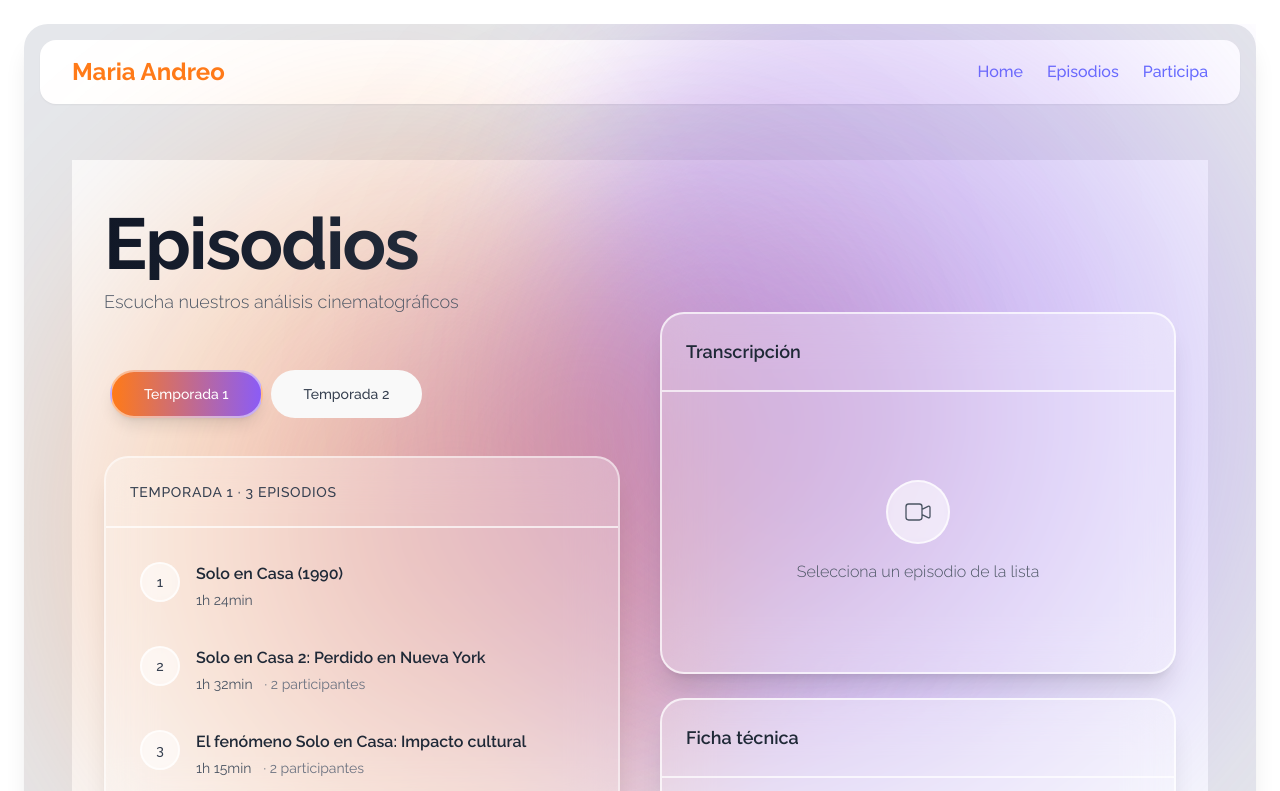
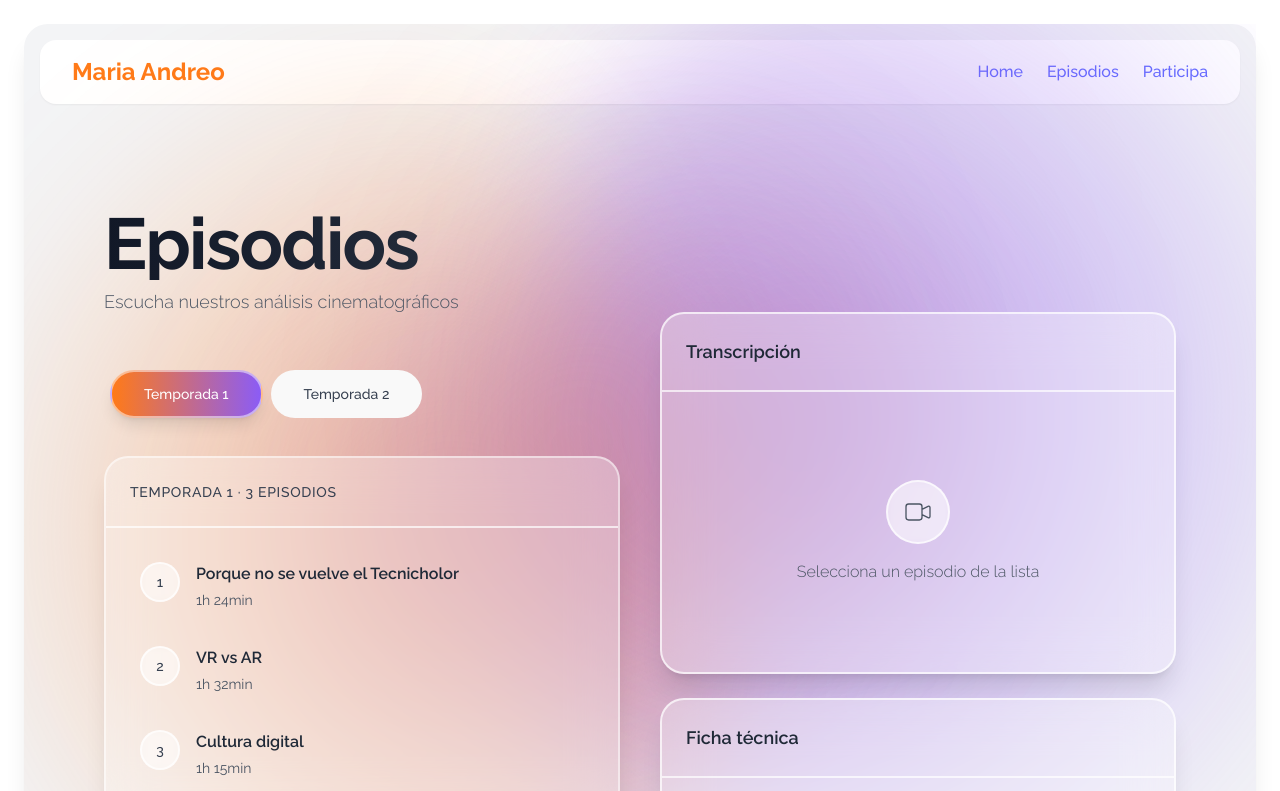
Before and after one commit to mariamarM/Podcast_Andreo, a React (Vite) app: page /episodios in a window 1280 px wide. Shown: the top 791 px of the page. Built offline with nearby package versions, Linux system fonts and the light colour scheme.

Commit message:
episodios editados pero no funcionan

```diff
--- a/src/App.jsx
+++ b/src/App.jsx
@@ -7,7 +7,7 @@ import Contacto from "./pages/Form";
 function AppWrapper() {
   const location = useLocation();
 
-  const containerBg = location.pathname === "/contacto" ? "bg-purple-100" : "bg-gray-200";
+  const containerBg = location.pathname === "/contacto" ? "bg-purple-100" : "bg-gray-100";
 
   return (
     <div className="h-[clamp(954px,80vh,900px)] w-full flex justify-center p-6">
--- a/src/pages/Episodio.jsx
+++ b/src/pages/Episodio.jsx
@@ -1,118 +1,99 @@
-import { useState, useRef } from 'react';
-import { motion, AnimatePresence } from 'framer-motion';
-import PodcastTranscriber from '../components/PodcastTranscriber';
+import { useState, useRef } from "react";
+import { motion, AnimatePresence } from "framer-motion";
+import PodcastTranscriber from "../components/PodcastTranscriber";
 
 const temporadas = {
   temp1: {
-    nombre: 'Temporada 1',
+    nombre: "Temporada 1",
     episodios: [
       {
         id: 1,
-        titulo: 'Solo en Casa (1990)',
-        duracion: '1h 24min',
-        audio: '/multimedia/audio/P1-SoloEnCasa.mp3',
-        pelicula: {
-          año: 1990,
-          datosCuriosos: [
-            'Joe Pesci aceptó el papel para que sus hijos pequeños pudieran verlo en una película',
-            'La casa utilizada en la película existe realmente en Illinois',
-            'La secuencia de trampas costó más que el presupuesto de muchas películas independientes'
-          ]
-        }
+        titulo: "Porque no se vuelve el Tecnicholor",
+        duracion: "1h 24min",
+        audio: "/multimedia/audio/P1-SoloEnCasa.mp3",
+        datosCuriosos:
+          "El Technicolor era un proceso de filmación en color que se utilizó ampliamente en Hollywood desde los años 30 hasta los 50. Sin embargo, el proceso era extremadamente costoso y complicado, lo que llevó a su declive a medida que surgieron tecnologías más baratas y fáciles de usar. Además, el estilo visual del Technicolor, con sus colores saturados y vibrantes, no encajaba con las tendencias cinematográficas posteriores, lo que contribuyó a que no se volviera a utilizar en la actualidad.",
       },
       {
         id: 2,
-        titulo: 'Solo en Casa 2: Perdido en Nueva York',
-        duracion: '1h 32min',
-        audio: '/multimedia/audio/P2-SoloEnCasa2.mp3',
-        invitados: ['Champi', 'Pablo López'],
-        pelicula: {
-          titulo: 'Solo en Casa 2: Perdido en Nueva York',
-          año: 1992,
-          director: 'Chris Columbus',
-          protagonistas: ['Macaulay Culkin', 'Joe Pesci', 'Daniel Stern'],
-          datosCuriosos: [
-            'El Plaza Hotel de Nueva York permitió grabar con la condición de que Macaulay Culkin se quedara allí durante el rodaje',
-            'Las palomas fueron entrenadas durante meses'
-          ]
-        }
+        titulo: "VR vs AR",
+        duracion: "1h 32min",
+        audio: "/multimedia/audio/P2-SoloEnCasa2.mp3",
+        datosCuriosos:
+          "La realidad virtual (VR) y la realidad aumentada (AR) son dos tecnologías relacionadas pero distintas. La VR sumerge completamente al usuario en un entorno digital generado por computadora, mientras que la AR superpone elementos digitales en el mundo real a través de dispositivos como smartphones o gafas inteligentes. Aunque ambas tecnologías tienen aplicaciones en entretenimiento, educación y otras áreas, la VR tiende a ser más inmersiva, mientras que la AR es más accesible y se integra mejor con el entorno físico del usuario.",
       },
       {
         id: 3,
-        titulo: 'El fenómeno Solo en Casa: Impacto cultural',
-        duracion: '1h 15min',
-        audio: '/multimedia/audio/P3-FenomenoSoloEnCasa.mp3',
-        invitados: ['Domingo Dark Vinyl', 'Pablo López'],
-        pelicula: {
-          titulo: 'Especial: Legado de Solo en Casa',
-          datosCuriosos: [
-            'Es la película navideña más taquillera de la historia',
-            'John Hughes escribió el guion en solo 9 días',
-            'La frase "¡Tenéis los cabezales limpios?" se volvió un meme antes de internet'
-          ]
-        }
-      }
-    ]
+        titulo: "Cultura digital",
+        duracion: "1h 15min",
+        audio: "/multimedia/audio/P3-FenomenoSoloEnCasa.mp3",
+        datosCuriosos:
+          "La cultura digital se refiere a las formas en que las tecnologías de la información y la comunicación influyen en la vida social, cultural y económica. Esta cultura ha transformado la manera en que las personas se comunican, acceden a la información y participan en la sociedad.",
+      },
+    ],
   },
   temp2: {
-    nombre: 'Temporada 2',
+    nombre: "Temporada 2",
     episodios: [
       {
         id: 4,
-        titulo: 'Mi Pobre Angelito (1990) - Análisis',
-        duracion: '1h 20min',
-        audio: '/multimedia/audio/ep2.mp3',
-        invitados: ['Champi', 'Invitado Especial'],
+        titulo: "Mi Pobre Angelito (1990) - Análisis",
+        duracion: "1h 20min",
+        audio: "/multimedia/audio/ep2.mp3",
+        invitados: ["Champi", "Invitado Especial"],
         pelicula: {
-          titulo: 'Mi Pobre Angelito',
+          titulo: "Mi Pobre Angelito",
           año: 1990,
-          director: 'Chris Columbus'
-        }
-      }
-    ]
-  }
+          director: "Chris Columbus",
+        },
+      },
+    ],
+  },
 };
 
-// COMPONENTE DE BLOBS CON MOVIMIENTO MEJORADO
 const LavaLampBlobs = () => (
   <div className="fixed inset-0 overflow-hidden pointer-events-none">
     <div
       className="absolute -top-20 -right-20 w-[600px] h-[800px] md:w-[800px] md:h-[1000px] opacity-4"
       style={{
-        background: 'radial-gradient(circle at 30% 50%, rgba(139, 92, 246, 0.6) 0%, transparent 70%)',
-        filter: 'blur(60px)',
-        borderRadius: '60% 40% 70% 30% / 40% 60% 30% 70%',
-        animation: 'floatLeftRight 12s ease-in-out infinite'
+        background:
+          "radial-gradient(circle at 30% 50%, rgba(139, 92, 246, 0.6) 0%, transparent 70%)",
+        filter: "blur(60px)",
+        borderRadius: "60% 40% 70% 30% / 40% 60% 30% 70%",
+        animation: "floatLeftRight 12s ease-in-out infinite",
       }}
     />
 
     <div
       className="absolute -bottom-20 -left-20 w-[500px] h-[700px] md:w-[700px] md:h-[900px] opacity-3"
       style={{
-        background: 'radial-gradient(circle at 70% 50%, rgba(249, 115, 22, 0.5) 0%, transparent 70%)',
-        filter: 'blur(60px)',
-        borderRadius: '70% 30% 50% 50% / 30% 60% 40% 70%',
-        animation: 'floatRightLeft 15s ease-in-out infinite'
+        background:
+          "radial-gradient(circle at 70% 50%, rgba(249, 115, 22, 0.5) 0%, transparent 70%)",
+        filter: "blur(60px)",
+        borderRadius: "70% 30% 50% 50% / 30% 60% 40% 70%",
+        animation: "floatRightLeft 15s ease-in-out infinite",
       }}
     />
 
     <div
       className="absolute top-1/3 left-1/4 w-[400px] h-[600px] opacity-3"
       style={{
-        background: 'radial-gradient(circle at 50% 30%, rgba(139, 92, 246, 0.4) 0%, transparent 70%)',
-        filter: 'blur(70px)',
-        borderRadius: '80% 20% 60% 40% / 50% 50% 50% 50%',
-        animation: 'floatDiagonal 18s ease-in-out infinite'
+        background:
+          "radial-gradient(circle at 50% 30%, rgba(139, 92, 246, 0.4) 0%, transparent 70%)",
+        filter: "blur(70px)",
+        borderRadius: "80% 20% 60% 40% / 50% 50% 50% 50%",
+        animation: "floatDiagonal 18s ease-in-out infinite",
       }}
     />
 
     <div
       className="absolute bottom-1/3 right-1/4 w-[300px] h-[500px] opacity-4"
       style={{
-        background: 'radial-gradient(circle at 40% 60%, rgba(249, 115, 22, 0.3) 0%, transparent 70%)',
-        filter: 'blur(80px)',
-        borderRadius: '40% 60% 30% 70% / 60% 30% 70% 40%',
-        animation: 'floatBigCircle 20s ease-in-out infinite'
+        background:
+          "radial-gradient(circle at 40% 60%, rgba(249, 115, 22, 0.3) 0%, transparent 70%)",
+        filter: "blur(80px)",
+        borderRadius: "40% 60% 30% 70% / 60% 30% 70% 40%",
+        animation: "floatBigCircle 20s ease-in-out infinite",
       }}
     />
   </div>
@@ -120,7 +101,7 @@ const LavaLampBlobs = () => (
 
 function Episodios() {
   const [selectedEp, setSelectedEp] = useState(null);
-  const [temporadaActiva, setTemporadaActiva] = useState('temp1');
+  const [temporadaActiva, setTemporadaActiva] = useState("temp1");
   const [showTranscriber, setShowTranscriber] = useState(false);
 
   const transcriberRef = useRef();
@@ -142,7 +123,7 @@ function Episodios() {
   const episodiosActuales = temporadas[temporadaActiva].episodios;
 
   return (
-    <div className="relative min-h-screen bg-[#f8fafc] overflow-hidden">
+    <div className="relative min-h-screen  overflow-hidden">
       <LavaLampBlobs />
 
       <div className="relative z-10 max-w-7xl mx-auto px-4 sm:px-6 lg:px-8 py-12">
@@ -160,7 +141,6 @@ function Episodios() {
         </motion.div>
 
         <div className="grid grid-cols-1 lg:grid-cols-2 gap-10">
-
           <motion.div
             initial={{ opacity: 0, x: -20 }}
             animate={{ opacity: 1, x: 0 }}
@@ -169,21 +149,21 @@ function Episodios() {
           >
             <div className="flex gap-2 p-1.5 ">
               <button
-                onClick={() => setTemporadaActiva('temp1')}
+                onClick={() => setTemporadaActiva("temp1")}
                 className={`px-8 py-3 rounded-full text-sm font-medium transition-all duration-300 ${
-                  temporadaActiva === 'temp1'
-                    ? 'bg-gradient-to-r from-naranja to-lila text-white shadow-lg border-2 border-white/50'
-                    : 'text-gray-500 hover:text-gray-400 hover:bg-white/80'
+                  temporadaActiva === "temp1"
+                    ? "bg-gradient-to-r from-naranja to-lila text-white shadow-lg border-2 border-white/50"
+                    : "text-gray-500 hover:text-gray-400 hover:bg-white/80"
                 }`}
               >
                 Temporada 1
               </button>
               <button
-                onClick={() => setTemporadaActiva('temp2')}
+                onClick={() => setTemporadaActiva("temp2")}
                 className={`px-8 py-3 rounded-full text-sm font-medium transition-all duration-300 ${
-                  temporadaActiva === 'temp2'
-                    ? 'bg-gradient-to-r from-naranja to-lila text-white shadow-lg border-2 border-white/80'
-                    : 'text-gray-700 hover:text-gray-900 hover:bg-white/40'
+                  temporadaActiva === "temp2"
+                    ? "bg-gradient-to-r from-naranja to-lila text-white shadow-lg border-2 border-white/80"
+                    : "text-gray-700 hover:text-gray-900 hover:bg-white/40"
                 }`}
               >
                 Temporada 2
@@ -193,7 +173,8 @@ function Episodios() {
             <div className="bg-white/30 backdrop-blur-xl rounded-3xl border-2 border-white/50 shadow-xl overflow-hidden">
               <div className="p-6 border-b-2 border-white/70">
                 <h2 className="text-sm font-medium text-gray-700 uppercase tracking-wider">
-                  {temporadas[temporadaActiva].nombre} · {episodiosActuales.length} episodios
+                  {temporadas[temporadaActiva].nombre} ·{" "}
+                  {episodiosActuales.length} episodios
                 </h2>
               </div>
 
@@ -209,29 +190,35 @@ function Episodios() {
                       onClick={() => handleSelectEpisodio(ep)}
                       className={`group relative p-4 rounded-2xl cursor-pointer transition-all duration-200 border-2 ${
                         selectedEp?.id === ep.id
-                          ? 'bg-white/40 backdrop-blur-md border-white/90 shadow-xl'
-                          : 'border-transparent hover:bg-white/30 hover:border-white/70'
+                          ? "bg-white/40 backdrop-blur-md border-white/90 shadow-xl"
+                          : "border-transparent hover:bg-white/30 hover:border-white/70"
                       }`}
                     >
                       <div className="flex items-start gap-4">
-                        <div className={`w-10 h-10 rounded-full flex items-center justify-center text-sm font-medium backdrop-blur-sm border-2 transition-all duration-200 ${
-                          selectedEp?.id === ep.id
-                            ? 'bg-gradient-to-r from-naranja to-lila text-white border-white/90 shadow-lg'
-                            : 'bg-white/40 text-gray-700 border-white/70 group-hover:bg-white/60'
-                        }`}>
+                        <div
+                          className={`w-10 h-10 rounded-full flex items-center justify-center text-sm font-medium backdrop-blur-sm border-2 transition-all duration-200 ${
+                            selectedEp?.id === ep.id
+                              ? "bg-gradient-to-r from-naranja to-lila text-white border-white/90 shadow-lg"
+                              : "bg-white/40 text-gray-700 border-white/70 group-hover:bg-white/60"
+                          }`}
+                        >
                           {index + 1}
                         </div>
 
                         <div className="flex-1">
-                          <h3 className={`font-semibold transition-colors duration-200 ${
-                            selectedEp?.id === ep.id
-                              ? 'text-transparent bg-clip-text bg-gradient-to-r from-naranja to-lila'
-                              : 'text-gray-800'
-                          }`}>
+                          <h3
+                            className={`font-semibold transition-colors duration-200 ${
+                              selectedEp?.id === ep.id
+                                ? "text-transparent bg-clip-text bg-gradient-to-r from-naranja to-lila"
+                                : "text-gray-800"
+                            }`}
+                          >
                             {ep.titulo}
                           </h3>
                           <div className="flex items-center gap-3 mt-1">
-                            <span className="text-sm text-gray-600">{ep.duracion}</span>
+                            <span className="text-sm text-gray-600">
+                              {ep.duracion}
+                            </span>
                             {ep.invitados && (
                               <span className="text-sm text-gray-500">
                                 · {ep.invitados.length} participantes
@@ -256,7 +243,6 @@ function Episodios() {
             </div>
           </motion.div>
 
-          {/* COLUMNA DERECHA - TRANSCRIPCIÓN Y FICHA TÉCNICA */}
           <motion.div
             initial={{ opacity: 0, x: 20 }}
             animate={{ opacity: 1, x: 0 }}
@@ -275,11 +261,11 @@ function Episodios() {
                       onClick={handleActivarTranscripcion}
                       className={`px-5 py-2 rounded-full text-sm font-medium transition-all duration-300 backdrop-blur-sm border-2 ${
                         showTranscriber
-                          ? 'bg-gradient-to-r from-naranja to-lila text-white border-white/90 shadow-lg'
-                          : 'bg-white/40 text-gray-700 border-white/70 hover:bg-white/60'
+                          ? "bg-gradient-to-r from-naranja to-lila text-white border-white/90 shadow-lg"
+                          : "bg-white/40 text-gray-700 border-white/70 hover:bg-white/60"
                       }`}
                     >
-                      {showTranscriber ? 'Ocultar' : 'Activar'}
+                      {showTranscriber ? "Ocultar" : "Activar"}
                     </button>
                   )}
                 </div>
@@ -300,8 +286,16 @@ function Episodios() {
                   ) : (
                     <div className="py-16 text-center">
                       <div className="w-16 h-16 mx-auto mb-4 rounded-full bg-white/40 backdrop-blur-sm border-2 border-white/70 flex items-center justify-center">
-                        <svg className="w-8 h-8 text-gray-600" fill="none" viewBox="0 0 24 24" stroke="currentColor">
-                          <path strokeLinecap="round" d="M19 11a7 7 0 01-7 7m0 0a7 7 0 01-7-7m7 7v4m0 0H8m4 0h4m-4-8a3 3 0 01-3-3V5a3 3 0 116 0v6a3 3 0 01-3 3z" />
+                        <svg
+                          className="w-8 h-8 text-gray-600"
+                          fill="none"
+                          viewBox="0 0 24 24"
+                          stroke="currentColor"
+                        >
+                          <path
+                            strokeLinecap="round"
+                            d="M19 11a7 7 0 01-7 7m0 0a7 7 0 01-7-7m7 7v4m0 0H8m4 0h4m-4-8a3 3 0 01-3-3V5a3 3 0 116 0v6a3 3 0 01-3 3z"
+                          />
                         </svg>
                       </div>
                       <p className="text-gray-600 font-light">
@@ -312,8 +306,16 @@ function Episodios() {
                 ) : (
                   <div className="py-16 text-center">
                     <div className="w-16 h-16 mx-auto mb-4 rounded-full bg-white/40 backdrop-blur-sm border-2 border-white/70 flex items-center justify-center">
-                      <svg className="w-8 h-8 text-gray-600" fill="none" viewBox="0 0 24 24" stroke="currentColor">
-                        <path strokeLinecap="round" d="M15 10l4.553-2.276A1 1 0 0121 8.618v6.764a1 1 0 01-1.447.894L15 14M5 18h8a2 2 0 002-2V8a2 2 0 00-2-2H5a2 2 0 00-2 2v8a2 2 0 002 2z" />
+                      <svg
+                        className="w-8 h-8 text-gray-600"
+                        fill="none"
+                        viewBox="0 0 24 24"
+                        stroke="currentColor"
+                      >
+                        <path
+                          strokeLinecap="round"
+                          d="M15 10l4.553-2.276A1 1 0 0121 8.618v6.764a1 1 0 01-1.447.894L15 14M5 18h8a2 2 0 002-2V8a2 2 0 00-2-2H5a2 2 0 00-2 2v8a2 2 0 002 2z"
+                        />
                       </svg>
                     </div>
                     <p className="text-gray-600 font-light">
@@ -353,7 +355,10 @@ function Episodios() {
                         </span>
                         <ul className="mt-2 space-y-2">
                           {selectedEp.pelicula.datosCuriosos.map((dato, i) => (
-                            <li key={i} className="text-sm text-gray-600 font-light flex items-start gap-2">
+                            <li
+                              key={i}
+                              className="text-sm text-gray-600 font-light flex items-start gap-2"
+                            >
                               <span className="w-1.5 h-1.5 rounded-full bg-gradient-to-r from-naranja to-lila mt-1.5 flex-shrink-0 border border-white/70" />
                               {dato}
                             </li>
@@ -361,13 +366,20 @@ function Episodios() {
                         </ul>
                       </div>
                     )}
-
                   </div>
                 ) : (
                   <div className="py-16 text-center">
                     <div className="w-16 h-16 mx-auto mb-4 rounded-full bg-white/40 backdrop-blur-sm border-2 border-white/70 flex items-center justify-center">
-                      <svg className="w-8 h-8 text-gray-600" fill="none" viewBox="0 0 24 24" stroke="currentColor">
-                        <path strokeLinecap="round" d="M12 6.253v13m0-13C10.832 5.477 9.246 5 7.5 5S4.168 5.477 3 6.253v13C4.168 18.477 5.754 18 7.5 18s3.332.477 4.5 1.253m0-13C13.168 5.477 14.754 5 16.5 5c1.747 0 3.332.477 4.5 1.253v13C19.832 18.477 18.247 18 16.5 18c-1.746 0-3.332.477-4.5 1.253" />
+                      <svg
+                        className="w-8 h-8 text-gray-600"
+                        fill="none"
+                        viewBox="0 0 24 24"
+                        stroke="currentColor"
+                      >
+                        <path
+                          strokeLinecap="round"
+                          d="M12 6.253v13m0-13C10.832 5.477 9.246 5 7.5 5S4.168 5.477 3 6.253v13C4.168 18.477 5.754 18 7.5 18s3.332.477 4.5 1.253m0-13C13.168 5.477 14.754 5 16.5 5c1.747 0 3.332.477 4.5 1.253v13C19.832 18.477 18.247 18 16.5 18c-1.746 0-3.332.477-4.5 1.253"
+                        />
                       </svg>
                     </div>
                     <p className="text-gray-600 font-light">
--- a/src/pages/Home.jsx
+++ b/src/pages/Home.jsx
@@ -126,20 +126,20 @@ export default function Home() {
           <div className="grid md:grid-cols-3 gap-6">
 
             <EpisodeCard
-              title="El futuro de los videojuegos"
-              description="Lorem ipsum dolor sit amet"
+              title="Porque no se vuelve el Tecnicholor"
+              description="Porque nadie puede recrear el Tennicholor y es imposible grabar con esa calidad en la actualidad."
               image="/multimedia/popcorn.png"
             />
 
             <EpisodeCard
-              title="Las mejores series"
-              description="Lorem ipsum dolor sit amet"
+              title="VR vs AR"
+              description="Comparando las tecnologías de realidad virtual y aumentada."
               image="/multimedia/popcorn.png"
             />
 
             <EpisodeCard
               title="Cultura digital"
-              description="Lorem ipsum dolor sit amet"
+              description="Cultura segun como se conoce hoy dia."
               image="/multimedia/popcorn.png"
             />
 
@@ -147,7 +147,6 @@ export default function Home() {
 
         </div>
 
-        {/* HERO FINAL */}
 
         <div className="mt-24 text-center">
 
```
Also changed, not shown: src/pages/Form.jsx (+7 -10 lines).
